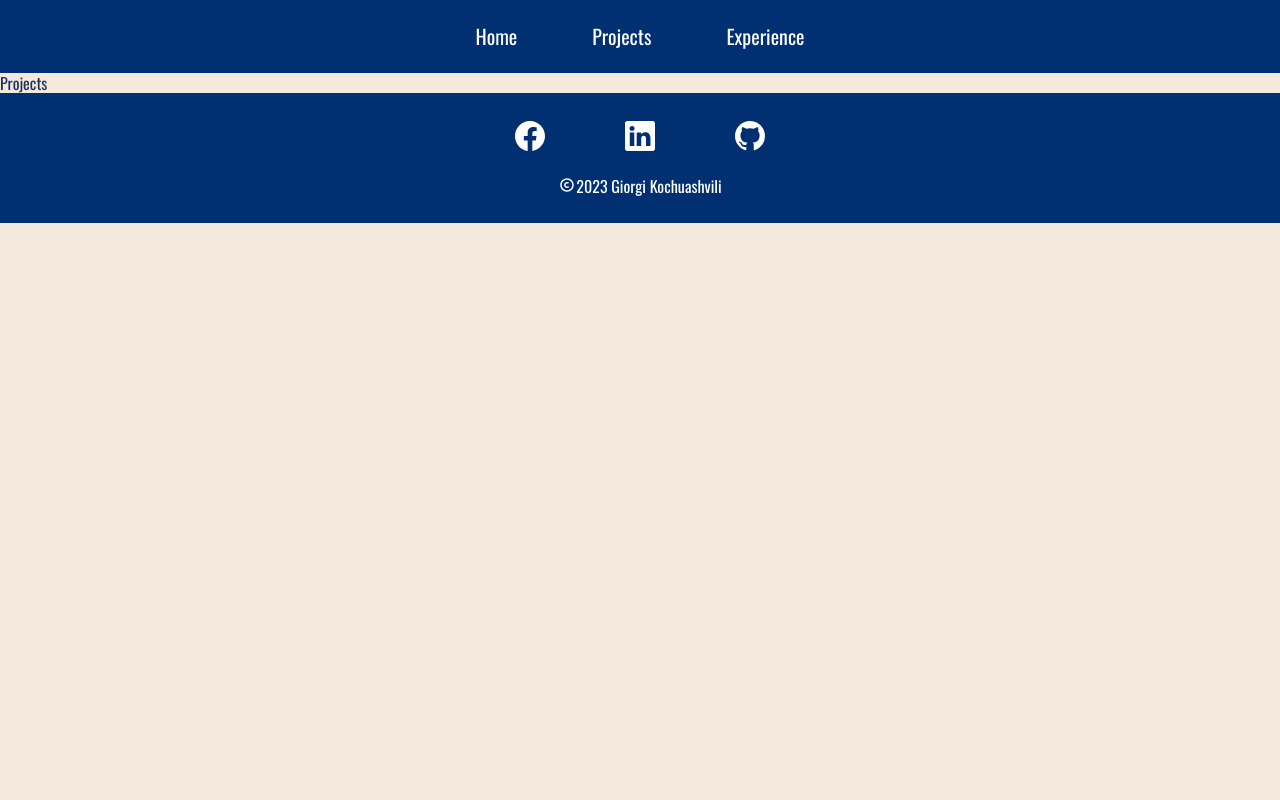
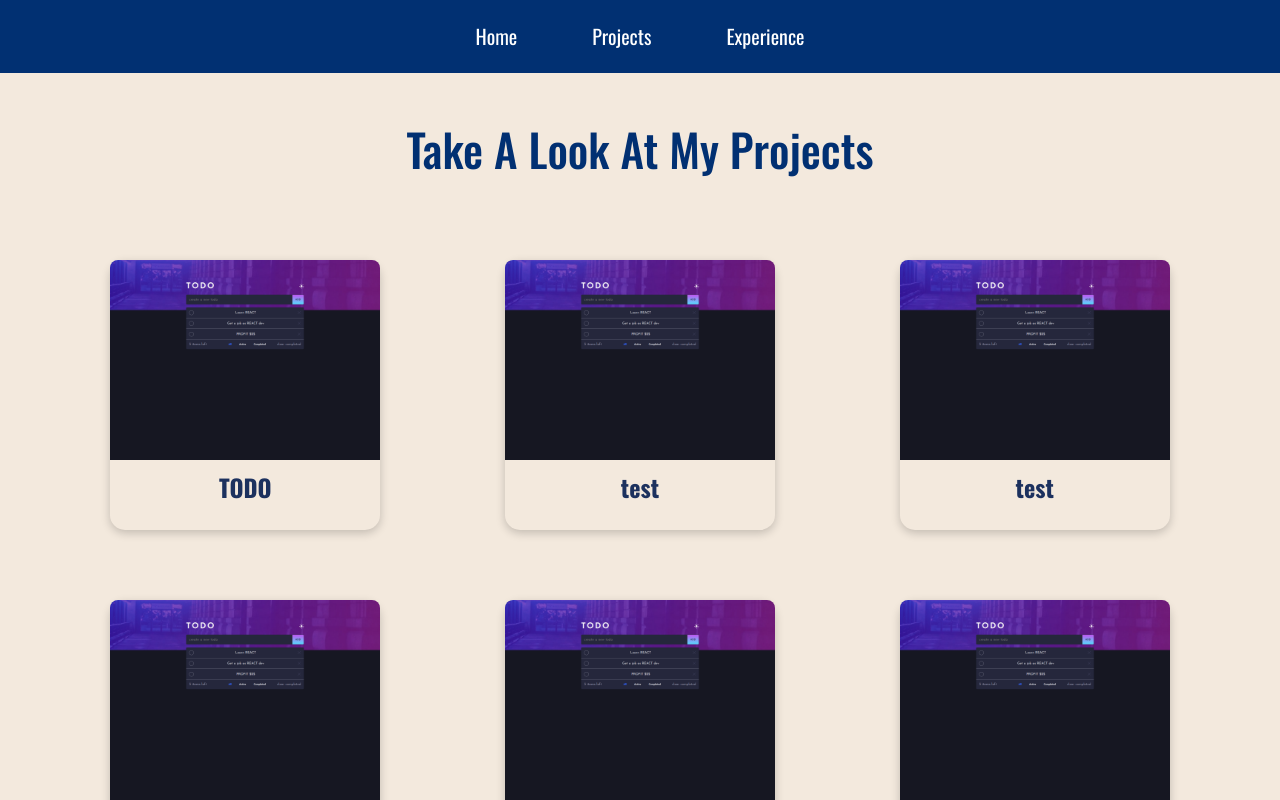
Before and after one commit to giorgio324/portfolio-website, a React (Create React App) app: page /projects in a window 1280 px wide. Shown: the top 800 px of the page. Built offline with nearby package versions, Linux system fonts and the light colour scheme.

Commit message:
projects page sample

```diff
--- /dev/null
+++ b/src/components/ProjectItem/index.jsx
@@ -0,0 +1,15 @@
+import React from 'react';
+import './styles.css';
+const ProjectItem = ({ image, name }) => {
+  return (
+    <div className='project-item'>
+      <div
+        className='bgImage'
+        style={{ backgroundImage: `url(${image})` }}
+      ></div>
+      <h1>{name}</h1>
+    </div>
+  );
+};
+
+export default ProjectItem;
--- /dev/null
+++ b/src/components/ProjectItem/styles.css
@@ -0,0 +1,78 @@
+.projects {
+ width: 100%;
+ height: auto;
+ display: flex;
+ justify-content: center;
+ align-items: center;
+ flex-direction: column;
+ min-height: calc(100vh - 73px);
+}
+
+.projects .projects-title {
+ padding: 3rem 0;
+ text-align: center;
+ color: var(--clr-primary);
+ font-size: 45px;
+ font-weight: 500;
+}
+
+.projects-list {
+ display: grid;
+ grid-template-columns: 1fr;
+ place-items: center;
+}
+
+.projects-list {
+ width: 100%;
+}
+
+.project-item {
+ width: 250px;
+ height: 260px;
+ box-shadow: 0px 3px 10px rgba(0, 0, 0, 0.2);
+ text-align: center;
+ margin: 35px;
+ border-radius: 15px;
+}
+
+/* MENU ITEM STYLING */
+
+.project-item:hover {
+ box-shadow: 0px 3px 10px rgba(0, 0, 0, 0.4);
+ transition: var(--transition);
+ cursor: pointer;
+}
+
+.project-item .bgImage {
+ border-top-left-radius: var(--radius);
+ border-top-right-radius: var(--radius);
+ width: 100%;
+ height: 200px;
+ background-position: center;
+ background-repeat: no-repeat;
+ background-size: cover;
+}
+
+.project-item h1 {
+ font-size: 24px;
+ margin-top: 12px;
+}
+
+@media screen and (min-width: 1100px) {
+ .projects-list {
+  grid-template-columns: repeat(3, 1fr) !important;
+  padding: 0 3rem;
+  place-items: center;
+ }
+}
+
+@media screen and (min-width: 800px) {
+ .projects-list {
+  grid-template-columns: repeat(2, 1fr);
+ }
+
+ .project-item {
+  width: 270px;
+  height: 270px;
+ }
+}
--- a/src/pages/Home.jsx
+++ b/src/pages/Home.jsx
@@ -24,7 +24,6 @@ const Home = () => {
       setWorldText(worldTextFinal.slice(0, currentWorldIndex));
       currentWorldIndex++;
       if (currentWorldIndex > worldTextFinal.length) {
-        setFinished(true);
         clearInterval(worldInterval);
       }
     }, 200);
--- a/src/pages/Projects.jsx
+++ b/src/pages/Projects.jsx
@@ -1,7 +1,21 @@
 import React from 'react';
-
+import ProjectItem from '../components/ProjectItem';
+import todoImg from '../assets/images/todo.PNG';
 const Projects = () => {
-  return <div>Projects</div>;
+  return (
+    <div className='projects'>
+      <h1 className='projects-title'>Take A Look At My Projects</h1>
+      <div className='projects-list'>
+        <ProjectItem name={'TODO'} image={todoImg} />
+        <ProjectItem name={'test'} image={todoImg} />
+        <ProjectItem name={'test'} image={todoImg} />
+        <ProjectItem name={'test'} image={todoImg} />
+        <ProjectItem name={'test'} image={todoImg} />
+        <ProjectItem name={'test'} image={todoImg} />
+        <ProjectItem name={'test'} image={todoImg} />
+      </div>
+    </div>
+  );
 };
 
 export default Projects;
```
Also changed, not shown: src/assets/images/todo.PNG (added).
